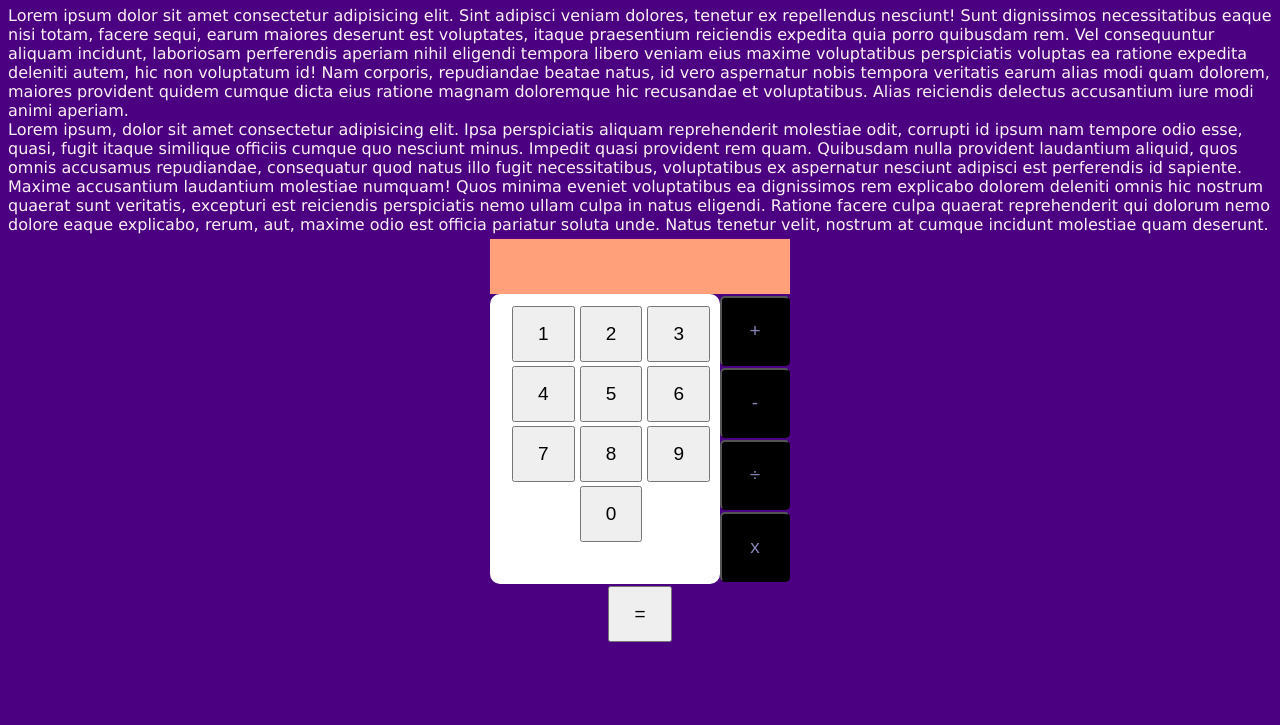
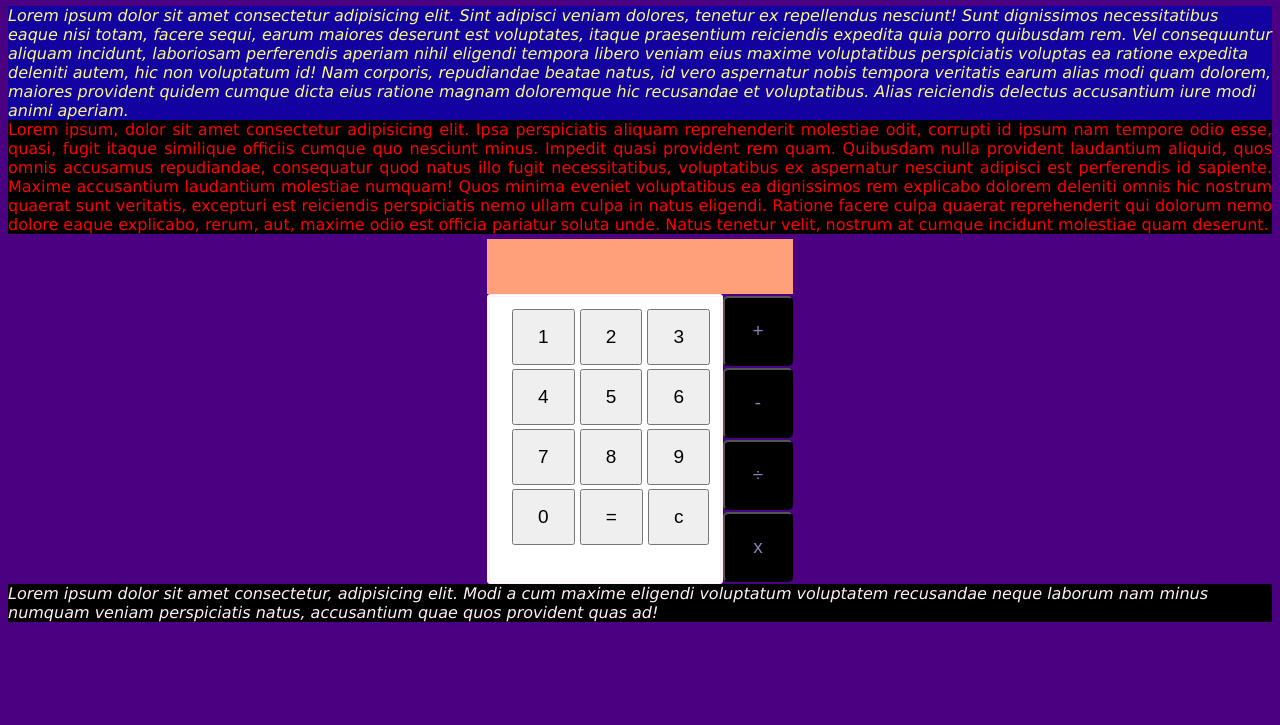
Before and after one commit to royfrax/PAG_PRACTIC, a plain HTML site: page index.html in a window 1280 px wide. Shown: the part 75-800 px from the top of the page. Drawn offline with Linux system fonts and the light colour scheme.

Commit message:
botones parte2

```diff
--- a/index.html
+++ b/index.html
@@ -43,6 +43,8 @@
                 </div>
                 <div>
                     <button id="n0">0</button>
+                    <button id="sr">=</button>
+                    <button id="CE">c</button>
                 </div>
             </div>
             <div class="operacion">
@@ -53,9 +55,13 @@
             </div>
         </div>
         <div class="resultado">
-            <button id="sr">=</button>
+
         </div>
     </div>
+    <div class="parte2">
+        Lorem ipsum dolor sit amet consectetur, adipisicing elit. Modi a cum maxime eligendi voluptatum voluptatem recusandae neque laborum nam minus numquam veniam perspiciatis natus, accusantium quae quos provident quas ad!
 
+
+    </div>
 </body>
 </html>
--- a/stilo.css
+++ b/stilo.css
@@ -2,6 +2,7 @@ body {
 	background-color: indigo;
 	color: lavenderblush;
 	font-family: 'Lucida Sans', 'Lucida Sans Regular', 'Lucida Grande', 'Lucida Sans Unicode', Geneva, Verdana, sans-serif;
+	font-style: oblique ;
 
 }
 
@@ -15,16 +16,22 @@ body {
 	padding: 20px 20px 35px 2px;
 	background-color: lightsalmon;
 }
+
 .numeros {
 	padding: 10px 10px 10px 22px;
 	display: block;
-	text-align: center;
-	border-radius: 10px;
-	border: 0px;
-	background-color: #fff;
+	text-align: justify;
+	border-radius: 3px;
+	border: double;
+	background-color:rgb(255, 255, 255);
 	transition: all 0.09s
 
-
+}
+/* Este es el estilo al poner el cursor encima del boton*/
+.numeros:hover{
+	color: #9b0e0e;
+    background-color: #bc6355;
+    text-decoration: none
 }
 
 .operacion button {
@@ -36,18 +43,37 @@ body {
 	color: rgb(133, 132, 182);
 	border-radius: 5px;
 	padding: 2px 2px 2px 2px;
+	transition: all 0.09s
+
 }
 
 
 button {
+
 	margin: 2px 0px;
 	padding: 15px 24px;
 	font-size: 19px;
 }
 .resultado {
+	display: block;
 
 	text-align: center;
 }
 .teclas {
 	display: flex;
 }
+.lore1{
+	color: rgb(250, 250, 136);
+	text-align: left;
+	background-color: rgb(18, 2, 160);
+	font-style: oblique;
+}
+.lore2{
+	color: red;
+	text-align: justify;
+	font-style: initial;
+	background-color: black;
+}
+.parte2{
+	background-color: black;
+}
```
